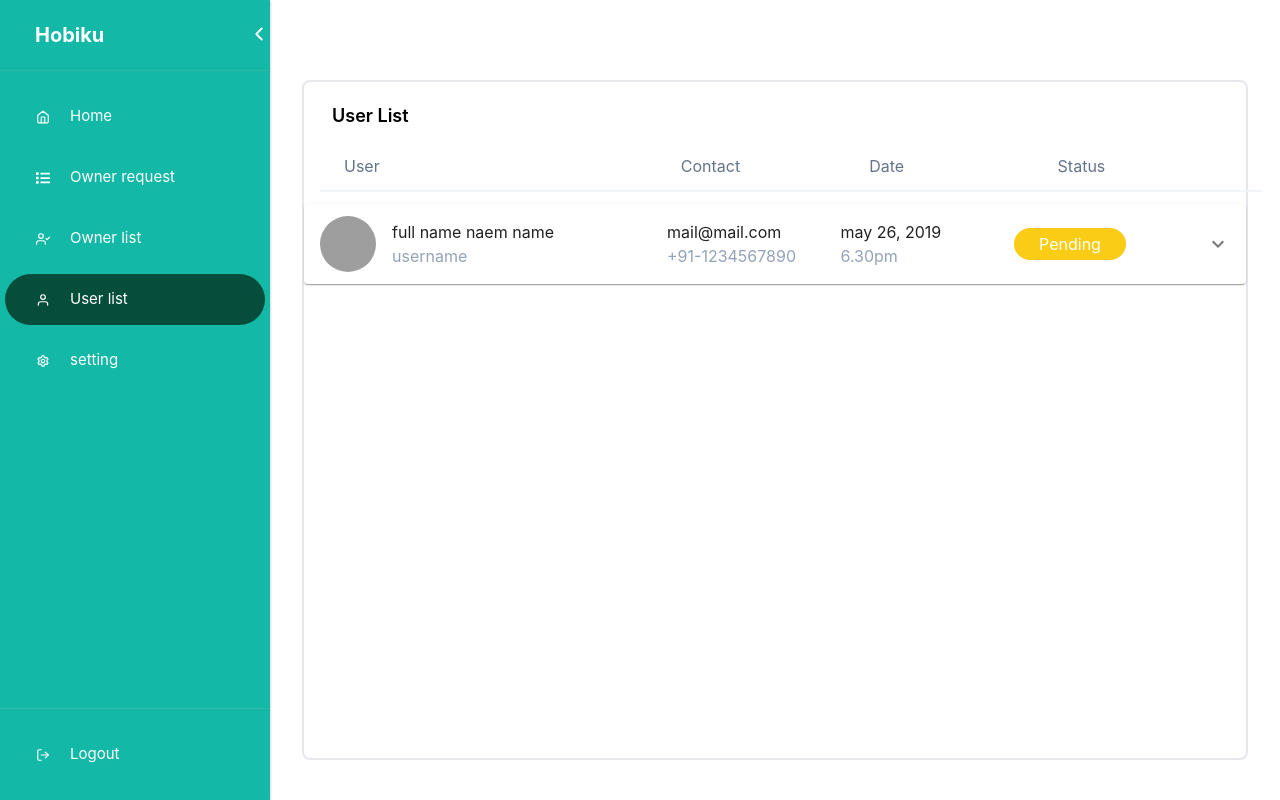
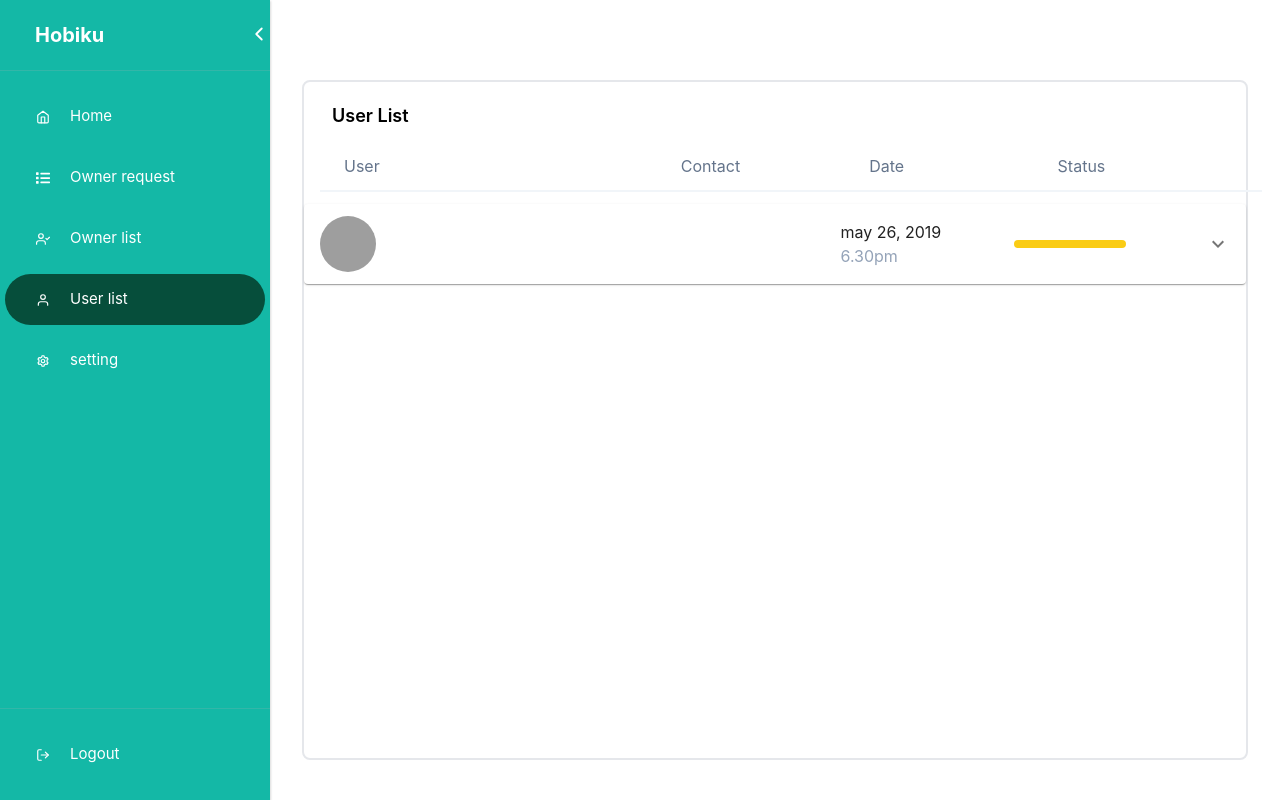
Before and after one commit to codpen/booking-sport-arena, a React (Create React App) app: page /admin/list-user in a window 1280 px wide. Built offline with nearby package versions, Linux system fonts and the light colour scheme; grey boxes are pictures that could not be loaded.

Commit message:
fetch data owner request

```diff
--- a/src/components/AccordionRequestOwner.jsx
+++ b/src/components/AccordionRequestOwner.jsx
@@ -5,8 +5,12 @@ import AccordionSummary from "@mui/material/AccordionSummary";
 import Typography from "@mui/material/Typography";
 import ExpandMoreIcon from "@mui/icons-material/ExpandMore";
 import { Avatar } from "@mui/material";
+import { FiFileText } from "react-icons/fi";
+import InsertDriveFileRoundedIcon from "@mui/icons-material/InsertDriveFileRounded";
+import { green } from "@mui/material/colors";
 
-export default function AccordionRequestOwner() {
+export default function AccordionRequestOwner(props) {
+  const { fullname, username, email, phone, status, certificate, id } = props;
   const [expanded, setExpanded] = React.useState(false);
 
   const handleChange = (panel) => (event, isExpanded) => {
@@ -16,13 +20,13 @@ export default function AccordionRequestOwner() {
   return (
     <div>
       <Accordion
-        expanded={expanded === "panel1"}
-        onChange={handleChange("panel1")}
+        expanded={expanded === `panel${id}`}
+        onChange={handleChange(`panel${id}`)}
       >
         <AccordionSummary
           expandIcon={<ExpandMoreIcon />}
-          aria-controls="panel1bh-content"
-          id="panel1bh-header"
+          aria-controls={`panel${id}bh-content`}
+          id={`panel${id}bh-header`}
         >
           <div className="w-full">
             <div className="flex items-center">
@@ -33,14 +37,14 @@ export default function AccordionRequestOwner() {
                   src="https://source.unsplash.com/360x360?profile"
                 />
                 <div className="ml-4 ">
-                  <p>full name naem name</p>
-                  <p className="text-slate-400">username</p>
+                  <p>{fullname}</p>
+                  <p className="text-slate-400">{username}</p>
                 </div>
               </div>
 
               <div className="basis-1/5">
-                <p>mail@mail.com</p>
-                <p className="text-slate-400">+91-1234567890</p>
+                <p>{email}</p>
+                <p className="text-slate-400">{phone}</p>
               </div>
 
               <div className="basis-1/5">
@@ -50,7 +54,7 @@ export default function AccordionRequestOwner() {
 
               <div className="basis-1/5 text-center">
                 <button className="w-28 bg-yellow-400 px-6 py-1 rounded-full mr-20 text-white block">
-                  Pending
+                  {status}
                 </button>
               </div>
             </div>
@@ -60,14 +64,21 @@ export default function AccordionRequestOwner() {
           <Typography>
             <div className="w-full">
               <div className="flex items-center justify-between">
-                <div className="ml-8">
-                  <a
-                    href="https://www.w3.org/WAI/ER/tests/xhtml/testfiles/resources/pdf/dummy.pdf"
-                    target="_blank"
-                    rel="noopener noreferrer"
-                  >
-                    file pdf
-                  </a>
+                <div className="ml-8 flex justify-items-center">
+                  {/* {<FiFileText />} */}
+                  <InsertDriveFileRoundedIcon
+                    sx={{ color: green[500], fontSize: 40 }}
+                  />
+                  <div>
+                    <a
+                      // href={"https://www.w3.org/WAI/ER/tests/xhtml/testfiles/resources/pdf/dummy.pdf"}
+                      href={certificate}
+                      target="_blank"
+                      rel="noopener noreferrer"
+                    >
+                      file.pdf
+                    </a>
+                  </div>
                 </div>
                 <div>
                   <button className="w-28 bg-emerald-600 px-6 py-1 rounded-full mr-5 text-white">
--- a/src/pages/admin/AdminOwnerRequest.jsx
+++ b/src/pages/admin/AdminOwnerRequest.jsx
@@ -15,6 +15,7 @@ export default function AdminOwnerRequest() {
     } else {
       Navigate("/login");
     }
+    fetchDataRequestOwner();
   }, []);
 
   const fetchDataRequestOwner = async (token) => {
@@ -28,6 +29,24 @@ export default function AdminOwnerRequest() {
       } else {
         swal("Error", response.message, "error");
       }
+    }
+  };
+
+  const populatingRequestOwner = () => {
+    if (requestOwner.length > 0) {
+      return requestOwner.map((data, index) => {
+        return (
+          <AccordionRequestOwner
+            id={index}
+            fullname={data.fullname}
+            username={data.username}
+            email={data.email}
+            phone={data.phone_number}
+            status={data.status}
+            certificate={data.business_certificate}
+          />
+        );
+      });
     }
   };
 
@@ -45,7 +64,7 @@ export default function AdminOwnerRequest() {
         </div>
         <div className="w-full bg-slate-100 h-0.5 mx-4 mb-3" />
         {/* <TableDropdown /> */}
-        <AccordionRequestOwner />
+        {populatingRequestOwner()}
       </div>
     </div>
   );
```
